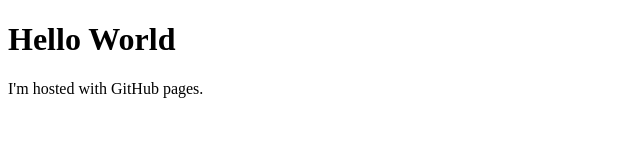
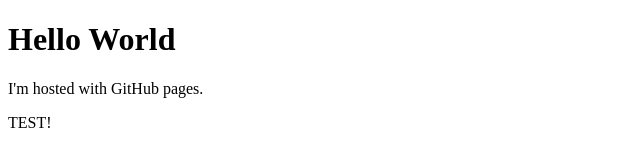
Before and after one commit to Yfatou/GWC_SIP, a plain HTML site: page index_.html in a window 1280 px wide. Shown: the full height of the page, 0-640 px from the left. Drawn offline with Linux system fonts and the light colour scheme.

Commit message:
Test commit from Atom

```diff
--- a/index_.html
+++ b/index_.html
@@ -3,5 +3,6 @@
 <body>
   <h1>Hello World</h1>
   <p>I'm hosted with GitHub pages.</p>
+  <p> TEST!</p>
 </body>
 </html>
```
